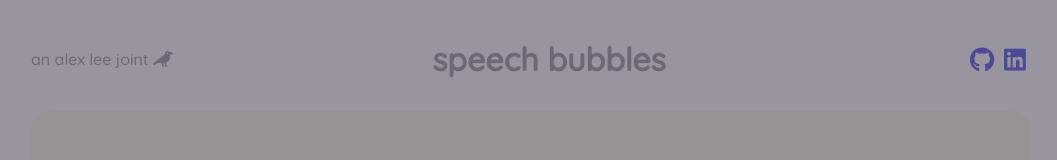
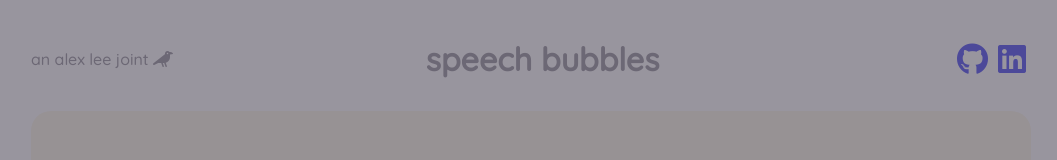
Before and after one commit to aklee2106/speech_bubbles, a website built with webpack: page index.html in a window 1280 px wide. Shown: the top 160 px of the page, without its empty margins (109-1166 px from the left). Built offline with nearby package versions, Linux system fonts and the light colour scheme; some packages are replaced by stand-ins of ours.

Commit message:
edit readme

```diff
--- a/src/styles/index.css
+++ b/src/styles/index.css
@@ -6,7 +6,7 @@ body {
   text-shadow: 0 1px 0 #fff, 1px 0 0 #fff, -1px 0 0 #fff, 0 -1px 0 #fff;
   cursor: default;
   color: #6d6875;
-  /* background-image: linear-gradient(to top, gray, white); */
+  /* background-image: linear-gradient(to bottom, gray, white); */
 }
 
 body > h1 {
@@ -126,6 +126,6 @@ header {
   flex-direction: row;
   align-items: 0 8px;
   text-decoration: none;
-  font-size: 25px;
+  font-size: 32px;
   margin: 5px;
 }
```
Also changed, not shown: README.md, dist/main.css, images/Homepage.png (deleted), 2 other files.
